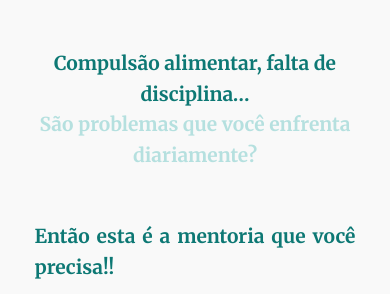
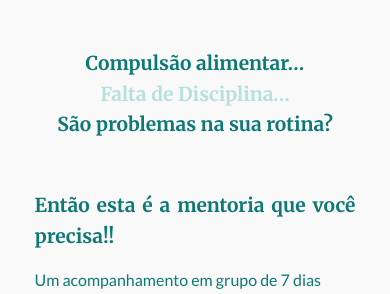
Before and after one commit to gustavosx1/Semana-Detox, a plain HTML site: page index.html in a window 390 px wide. Shown: the part 784-1078 px from the top of the page. Drawn offline with Linux system fonts and the light colour scheme.

Commit message:
Alguns detalhes de formatação para celular

```diff
--- a/index.html
+++ b/index.html
@@ -40,8 +40,9 @@
     <section id="about" class="about">
         <div class="container" >
                         <div class="container-title">
-                            <h2 class="section-title2">Compulsão alimentar, falta de disciplina…</h2>
-                        <h2 class="section-title section-accent">São problemas que você enfrenta diariamente?</h2>
+                            <h2 class="section-title-2">Compulsão alimentar…</h2>
+                            <h2 class="section-title-2 section-accent">Falta de Disciplina…</h2>
+                        <h2 class="section-title">São problemas na sua rotina?</h2>
                                 </div>
 
 
--- a/styles.css
+++ b/styles.css
@@ -256,7 +256,7 @@
 
                 color: #ffffff;
                 font-size: 1rem;
-
+                margin-bottom: 5px;
                 font-weight: 900;
             }
             .photo-section {
@@ -307,7 +307,7 @@
             margin-bottom: 50px;
             color: var(--contrast);
         }
-        .section-title2 {
+        .section-title-2 {
             text-align: center;
 
             font-size: 1.5rem;
@@ -363,6 +363,12 @@
             .about-text h3{
                 font-size: 1.2rem;
             }
+            .section-title, .section-title-2  {
+                font-size: 1.2rem;
+            }
+            .benefits-cta {
+                width: 90%;
+            }
         }
 
         /* Benefícios */
@@ -397,14 +403,6 @@
             text-align: center;
         }
 
-        @media (max-width: 768px) {
-            .section-title, .section-title2 {
-                font-size: 1.2rem;
-            }
-            .benefits-cta {
-                width: 90%;
-            }
-        }
 
         /* Depoimentos */
         .testimonials {
```
